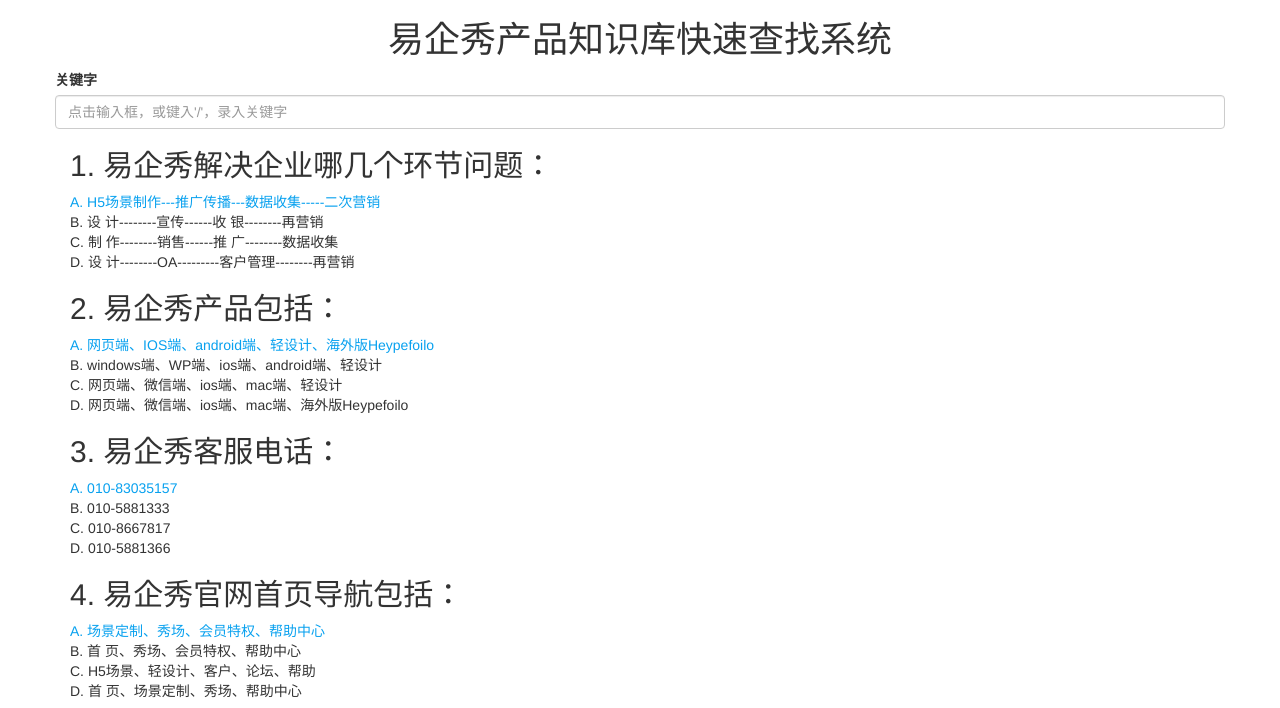
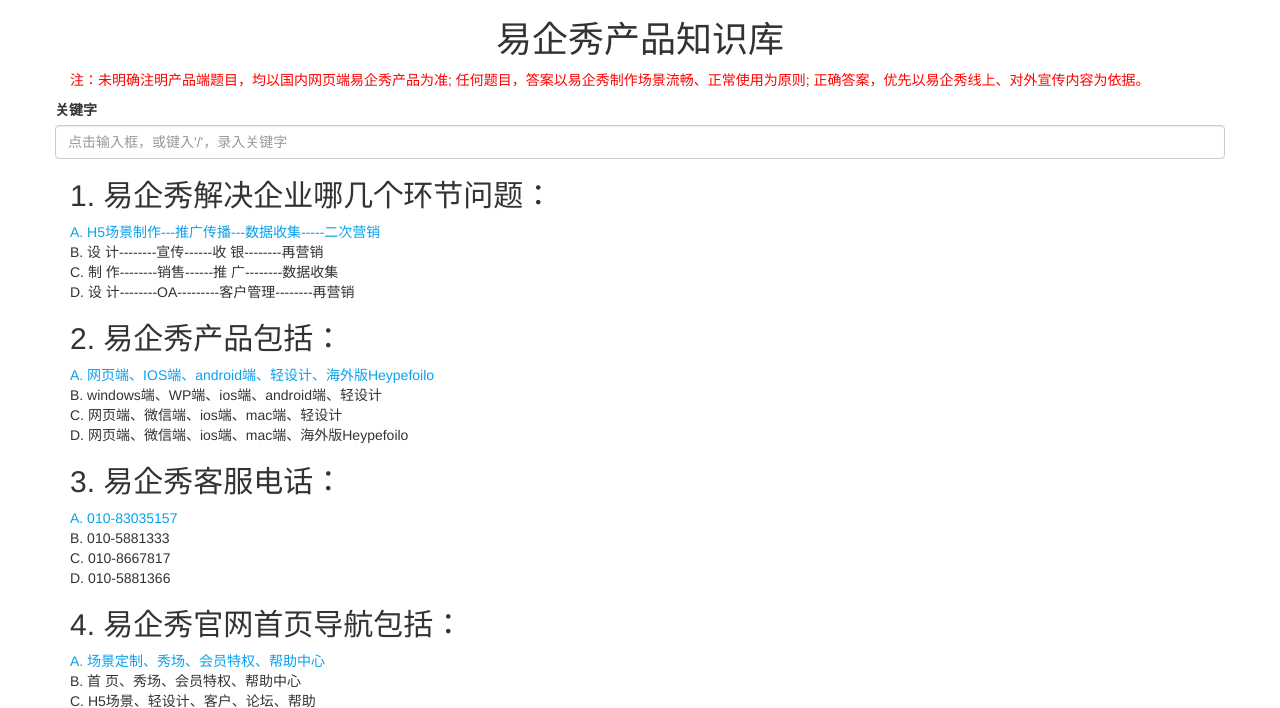
Before and after one commit to ChineseNetEqxiu/test, a website: page index.html in a window 1280 px wide. Shown: the top 708 px of the page. Drawn offline with nearby package versions, Linux system fonts and the light colour scheme; some packages are replaced by stand-ins of ours.

Commit message:
添加注意事项

```diff
--- a/index.html
+++ b/index.html
@@ -10,7 +10,10 @@
 </head>
 <body ng-cloak>
 <div class="container" ng-controller="QuestionListCtrl">
-    <h1 class="text-center">易企秀产品知识库快速查找系统</h1>
+    <h1 class="text-center">易企秀产品知识库</h1>
+    <p style="color: red;">注：未明确注明产品端题目，均以国内网页端易企秀产品为准;
+        任何题目，答案以易企秀制作场景流畅、正常使用为原则;
+        正确答案，优先以易企秀线上、对外宣传内容为依据。</p>
     <form class="form form-horizontal quick-search">
         <div class="form-group">
             <label>关键字</label>
```
